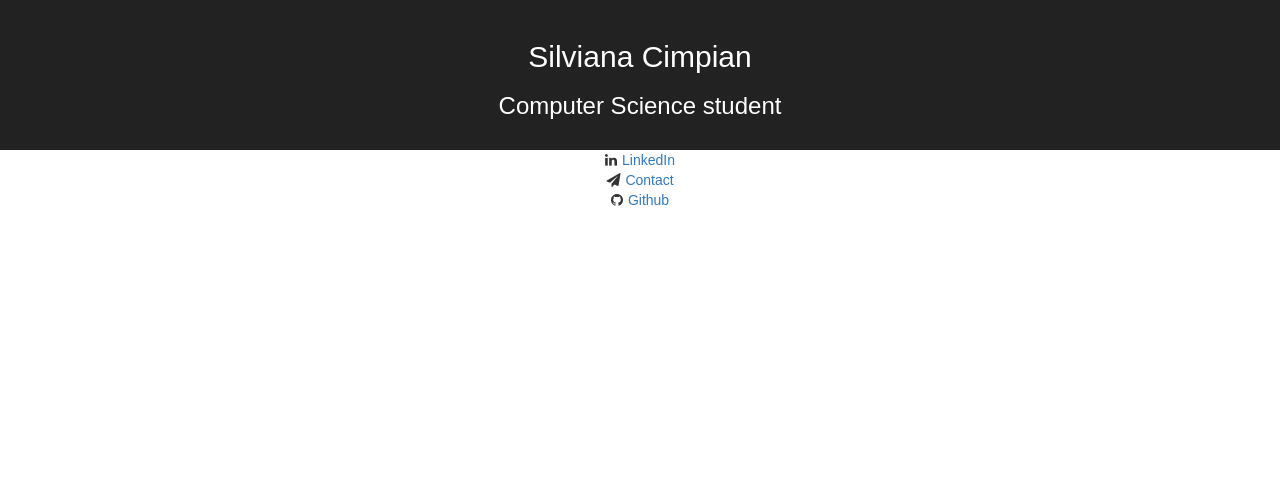
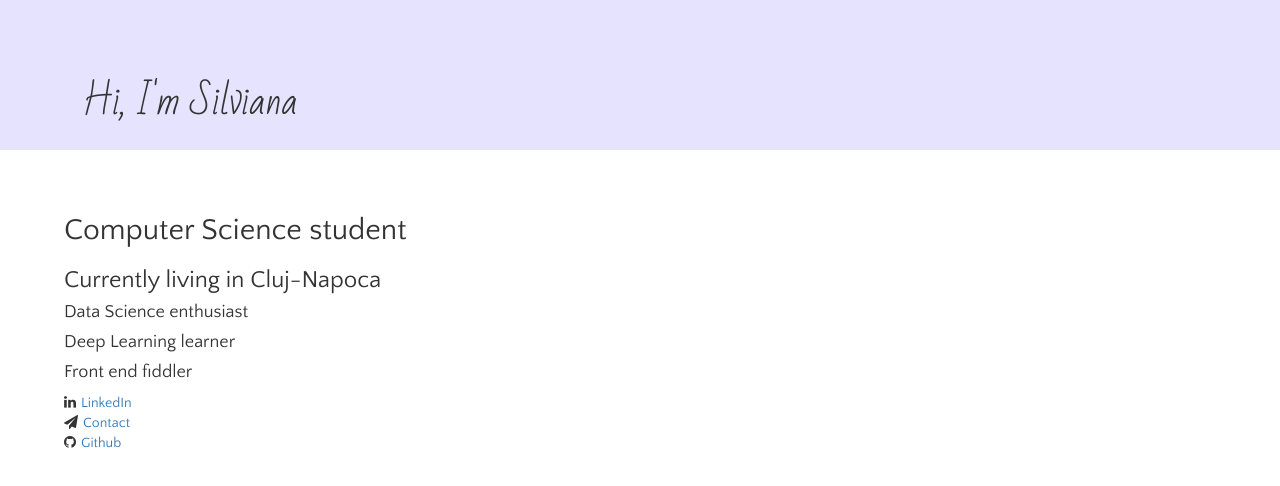
Before and after one commit to silvianacmp/silvianacmp.github.io, a React (Create React App) app: page / in a window 1280 px wide. Shown: the top 486 px of the page. Built offline with nearby package versions, Linux system fonts and the light colour scheme.

Commit message:
Css changes and additional info added to app.

```diff
--- a/src/App.css
+++ b/src/App.css
@@ -1,15 +1,30 @@
+@import url('https://fonts.googleapis.com/css?family=Bad+Script|Quattrocento+Sans');
+
 .App {
-  text-align: center;
+ overflow: hidden;
+}
+
+h1 {
+  font-size: 300px;
 }
 
 .header {
-  background-color: #222;
+  font-family: 'Bad Script', cursive;
+  background-color: rgba(202, 196, 255, 0.48);
   height: 150px;
   padding: 20px;
-  color: white;
 }
 
-.links {
+.header-content {
+  margin: 5%;
+}
+
+.body {
+  margin: 5%;
+  font-family:'Quattrocento Sans', sans-serif;
+}
+
+.about .links {
   display: flex;
   flex-direction: column;
 }
--- a/src/App.js
+++ b/src/App.js
@@ -9,8 +9,17 @@ class App extends Component {
         return (
             <div className="App">
                 <div className="header">
-                    <h2>Silviana Cimpian</h2>
-                    <h3>Computer Science student</h3>
+                    <div className="header-content">
+                        <h1>Hi, I'm Silviana</h1>
+                    </div>
+                </div>
+                <div className="body">
+                    <div className="about">
+                        <h2>Computer Science student</h2>
+                        <h3>Currently living in Cluj-Napoca</h3>
+                        <h4>Data Science enthusiast</h4>
+                        <h4>Deep Learning learner</h4>
+                        <h4>Front end fiddler</h4>
                     </div>
                     <div className="links">
                         <list>
@@ -29,6 +38,7 @@ class App extends Component {
                         </list>
                     </div>
                 </div>
+            </div>
         );
     }
 }
```
Lines whose indentation alone changed are shown as unchanged.
